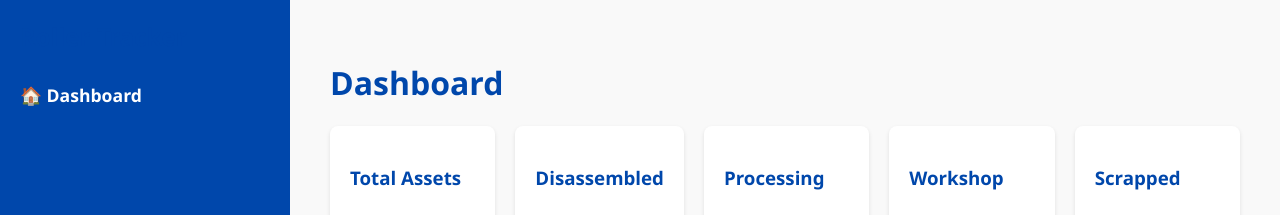
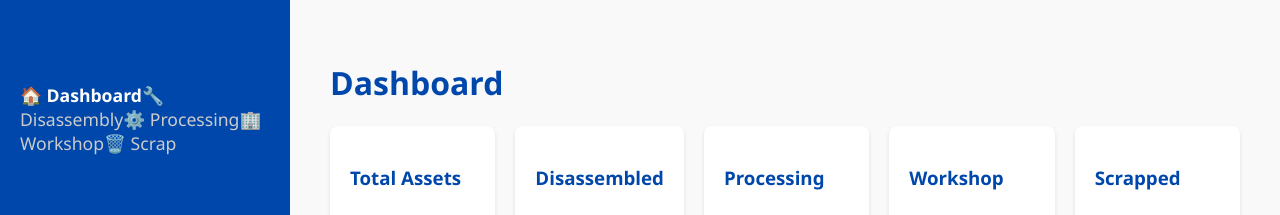
Before and after one commit to sach06/Roller_tracking_system, a React (Vite) app in the folder frontend/: page /dashboard in a window 1280 px wide. Shown: the top 215 px of the page. Built offline with nearby package versions, Linux system fonts and the light colour scheme; no server answers; sample sign-in values are in the browser's storage.

Commit message:
Remove non-existent columns from login query and simplify navigation

```diff
--- a/frontend/src/components/Layout.jsx
+++ b/frontend/src/components/Layout.jsx
@@ -21,8 +21,6 @@ const Layout = () => {
 
     if (!user) return null;
 
-    const role = user.role;
-
     return (
         <div className="container">
             <aside className="sidebar">
@@ -31,24 +29,18 @@ const Layout = () => {
                     <NavLink to="/dashboard" className={({ isActive }) => (isActive ? 'nav-link active' : 'nav-link')}>
                         🏠 Dashboard
                     </NavLink>
-                    {(role === 'REF_OP' || role === 'REF_ADMIN') && (
-                        <>
                     <NavLink to="/disassembly" className={({ isActive }) => (isActive ? 'nav-link active' : 'nav-link')}>
                         🔧 Disassembly
                     </NavLink>
                     <NavLink to="/processing" className={({ isActive }) => (isActive ? 'nav-link active' : 'nav-link')}>
                         ⚙️ Processing
                     </NavLink>
+                    <NavLink to="/workshop" className={({ isActive }) => (isActive ? 'nav-link active' : 'nav-link')}>
+                        🏢 Workshop
+                    </NavLink>
                     <NavLink to="/scrap" className={({ isActive }) => (isActive ? 'nav-link active' : 'nav-link')}>
                         🗑️ Scrap
                     </NavLink>
-                        </>
-                    )}
-                    {(role === 'WS_OP' || role === 'WS_ADMIN') && (
-                        <NavLink to="/workshop" className={({ isActive }) => (isActive ? 'nav-link active' : 'nav-link')}>
-                            🏢 Workshop
-                        </NavLink>
-                    )}
                 </nav>
                 <div style={{ marginTop: 'auto' }}>
                     <p style={{ fontSize: '0.9em', color: '#aaa' }}>Logged in as: {user.username}</p>
```
Also changed, not shown: 1 other file (tests, documents, lock files or other folders). Lines whose indentation alone changed are shown as unchanged.
